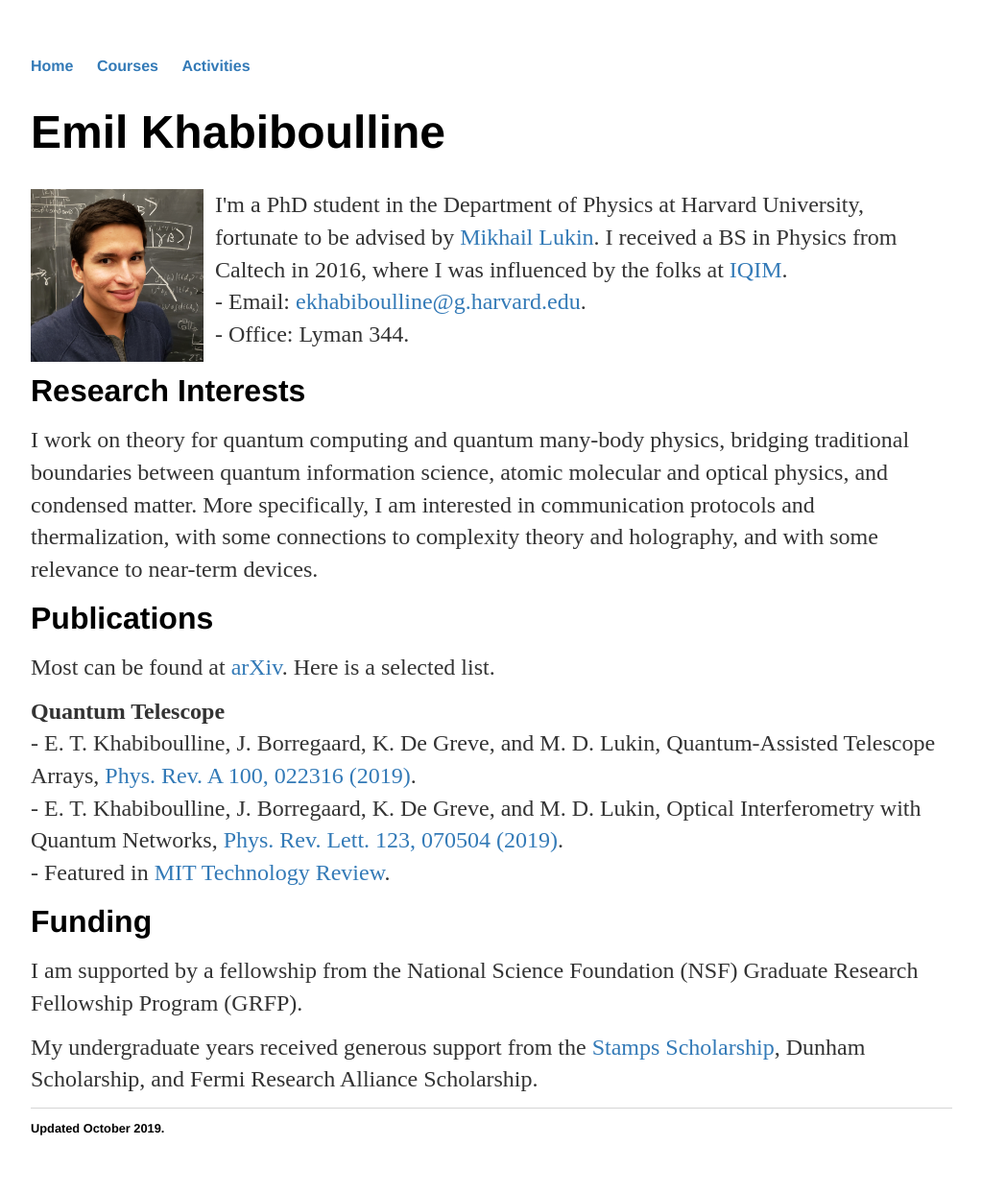
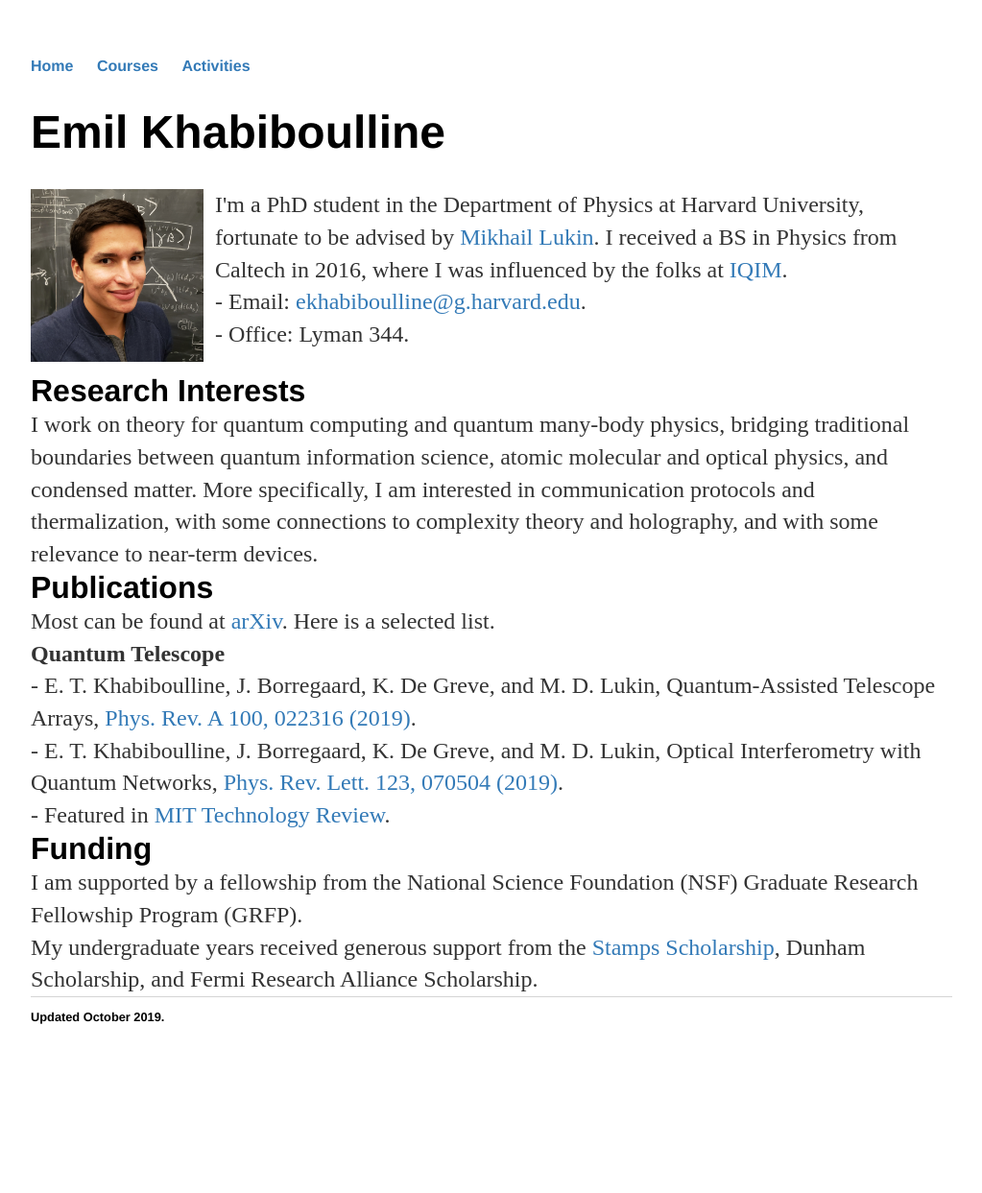
Before and after one commit to emilkhab/emilkhab.github.io, a Jekyll site: the page built from index.html, in a window 1280 px wide. Shown: the whole page at 96% size, without its empty margins (128-1151 px from the left). Built offline with Jekyll 4.4.1, drawn with Linux system fonts in a browser that asks for light colours; after the commit the page ends 1127 px from its top, so only the background shows below that.

Commit message:
Update main.css

```diff
--- a/css/main.css
+++ b/css/main.css
@@ -26,12 +26,12 @@
 h2 {
     font-size: 2em;
     font-family:'Helvetica', 'Arial', 'Sans-Serif';
-    margin: 0.5em auto;
+    margin: 0em auto;
 }
 p {
     font-size: 1.5em;
     line-height: 1.4em;
-    margin: 0.5em auto;
+    margin: 0em auto;
     color: #333;
 }
 footer {
```
